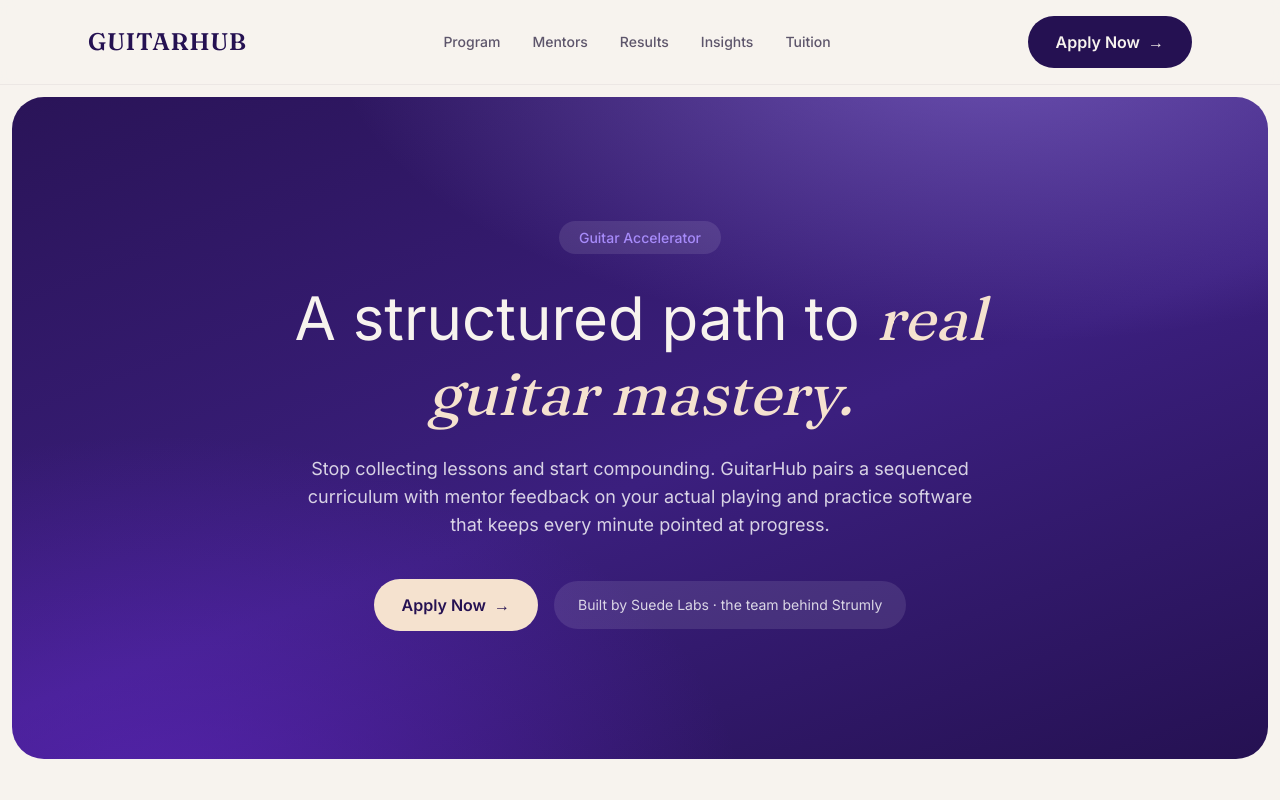
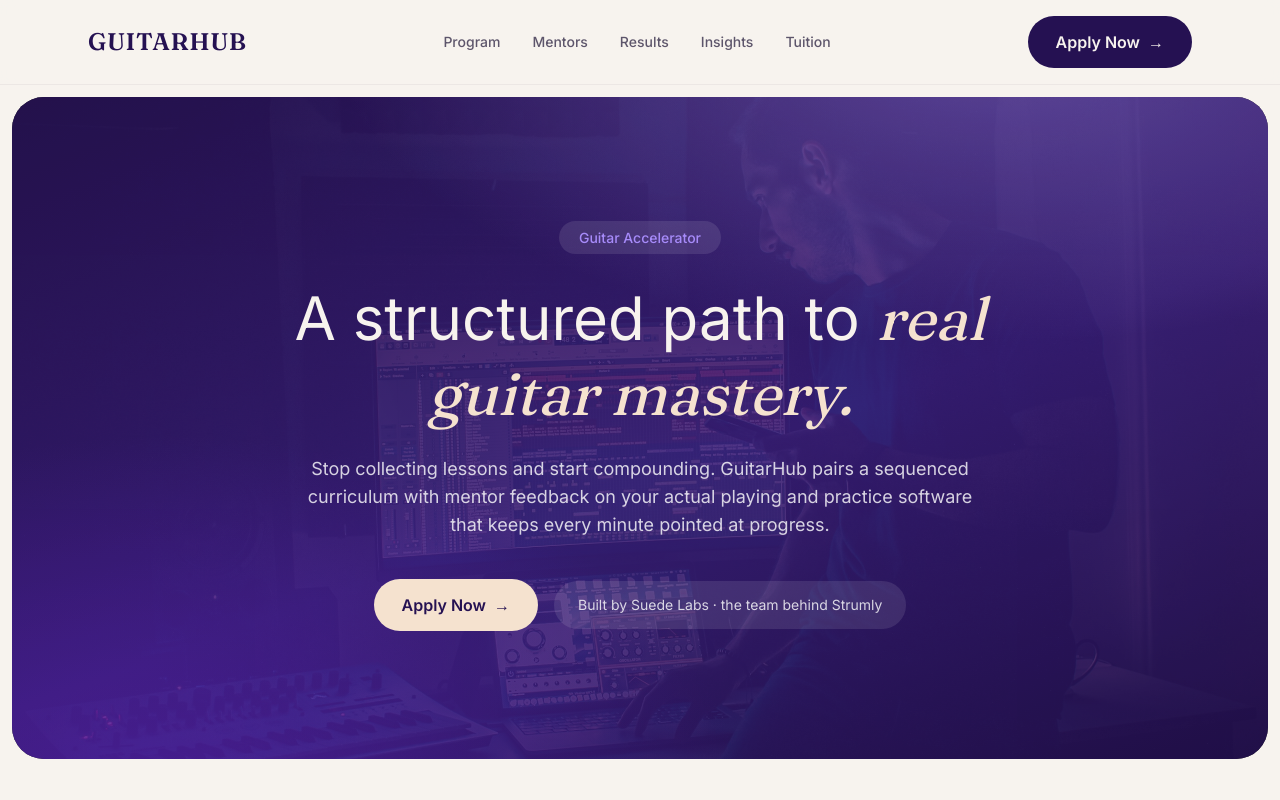
Before and after one commit to JasonColapietro/suede-guitar-hub, a Next.js app: page / in a window 1280 px wide. Shown: the top 800 px of the page. Built offline with nearby package versions, Linux system fonts and the light colour scheme.

Commit message:
Ground the hero and application sections in real studio photography

```diff
--- a/app/page.tsx
+++ b/app/page.tsx
@@ -1,3 +1,4 @@
+import Image from "next/image";
 import Reveal from "@/components/Reveal";
 import ApplyForm from "@/components/ApplyForm";
 
@@ -122,7 +123,17 @@
       <main id="top">
         {/* Hero */}
         <section className="px-3 pt-3">
-          <div className="hero-backdrop relative overflow-hidden rounded-[2rem] px-6 py-24 text-center text-cream md:py-32">
+          <div className="relative overflow-hidden rounded-[2rem] px-6 py-24 text-center text-cream md:py-32">
+            <Image
+              src="/hero-studio.jpg"
+              alt=""
+              fill
+              priority
+              sizes="100vw"
+              className="object-cover"
+            />
+            <div className="hero-backdrop absolute inset-0 opacity-[0.86]" aria-hidden />
+            <div className="relative">
             <Reveal>
               <span className="rounded-full bg-white/10 px-5 py-2 text-sm font-medium text-violet-soft">
                 Guitar Accelerator
@@ -149,6 +160,7 @@
                 </span>
               </div>
             </Reveal>
+            </div>
           </div>
         </section>
 
@@ -313,8 +325,16 @@
 
         {/* Application — dark closer */}
         <section id="apply" className="px-3 pb-3">
-          <div className="hero-backdrop rounded-[2rem] px-6 py-24">
-            <div className="mx-auto max-w-xl">
+          <div className="relative overflow-hidden rounded-[2rem] px-6 py-24">
+            <Image
+              src="/amp-glow.jpg"
+              alt=""
+              fill
+              sizes="100vw"
+              className="object-cover"
+            />
+            <div className="hero-backdrop absolute inset-0 opacity-[0.92]" aria-hidden />
+            <div className="relative mx-auto max-w-xl">
               <Reveal>
                 <h2 className="text-center text-4xl text-cream md:text-5xl">
                   Apply to <em className="font-display italic text-peach">GuitarHub.</em>
```
Also changed, not shown: public/amp-glow.jpg (added), public/hero-studio.jpg (added).
